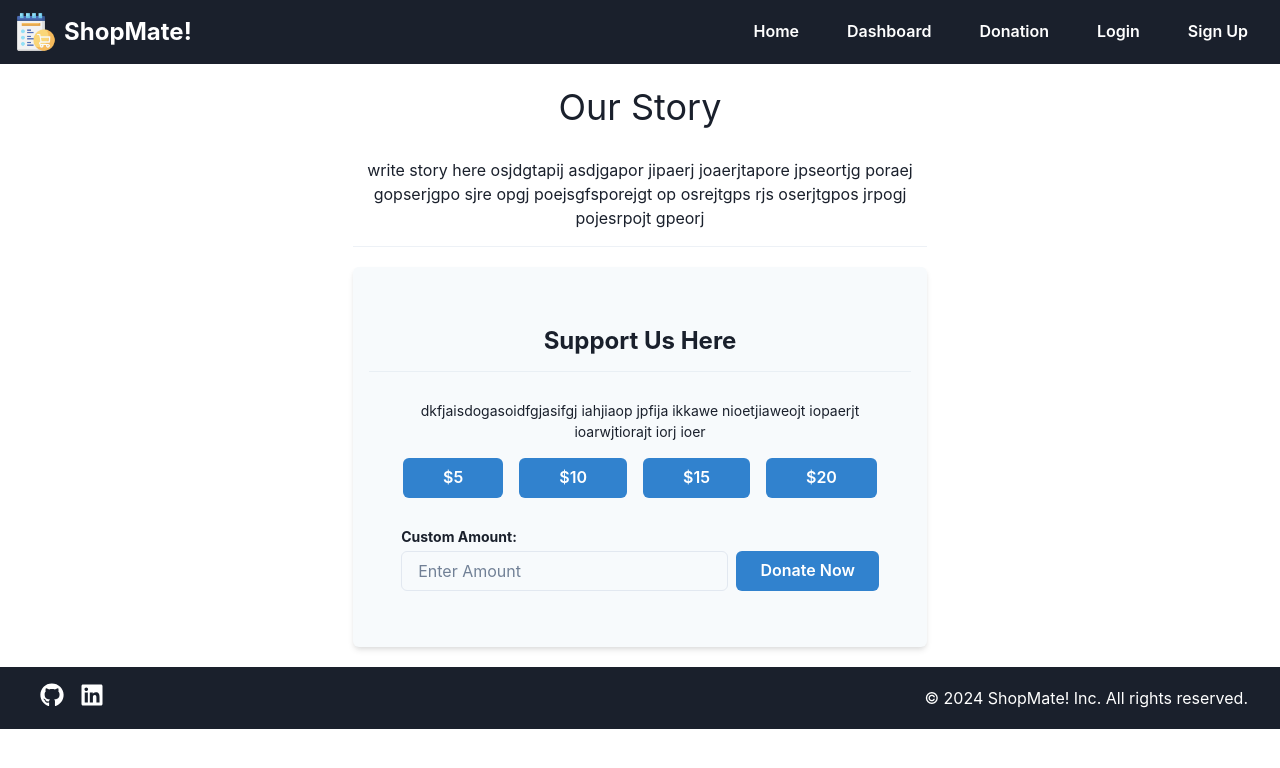
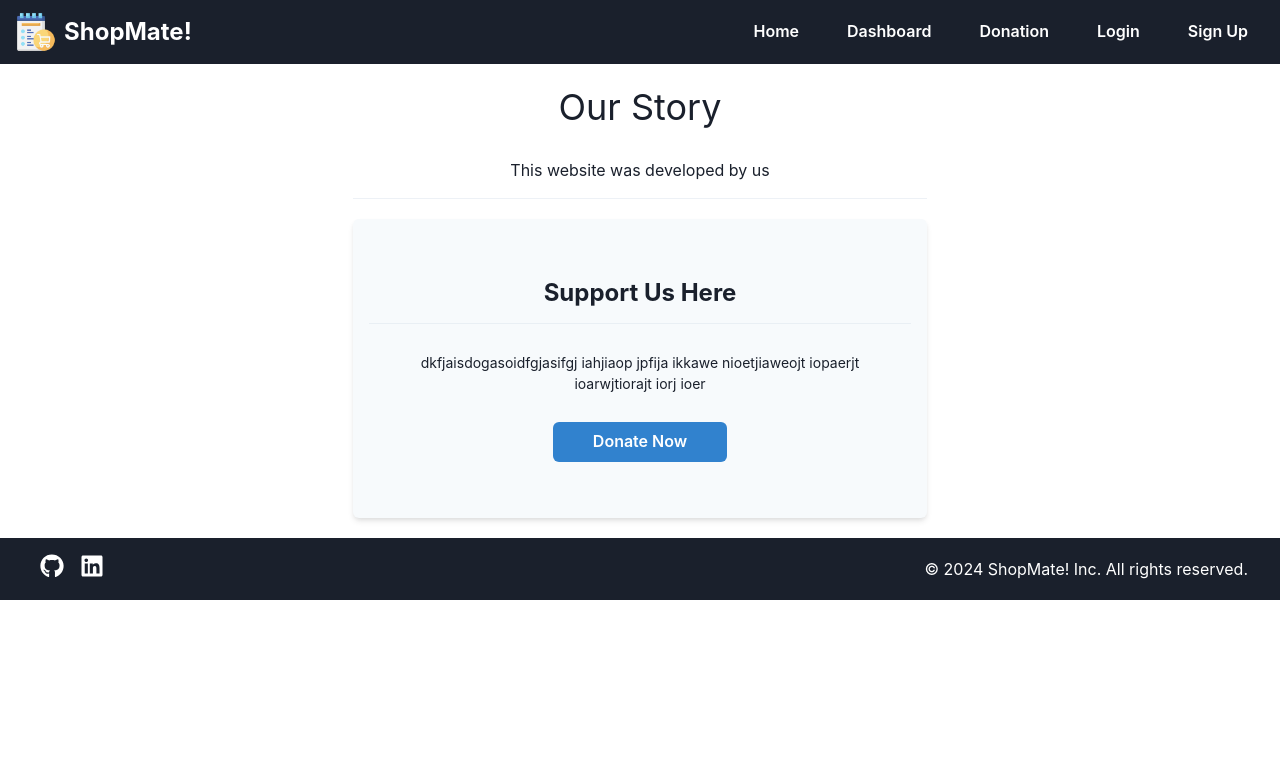
Before and after one commit to DinhN17/Shop-Mate, a React (Vite) app in the folder client/: page /donation in a window 1280 px wide. Shown: the top 768 px of the page. Built offline with nearby package versions, Linux system fonts and the light colour scheme.

Commit message:
adding stripe

```diff
--- a/client/src/pages/Donation.jsx
+++ b/client/src/pages/Donation.jsx
@@ -5,8 +5,6 @@ import { useMutation } from "@apollo/client";
 import {
   Divider,
   Button,
-  Input,
-  HStack,
   Box,
   Text,
   Flex,
@@ -33,9 +31,7 @@ const Donation = () => {
               Our Story
             </Text>
             <Text mt={2} textAlign="center" pb={4}>
-              write story here osjdgtapij asdjgapor jipaerj joaerjtapore
-              jpseortjg poraej gopserjgpo sjre opgj poejsgfsporejgt op osrejtgps
-              rjs oserjtgpos jrpogj pojesrpojt gpeorj
+              This website was developed by us
             </Text>
           </Box>
         </Flex>
@@ -62,30 +58,14 @@ const Donation = () => {
                         <Text fontSize="sm" px={6} py={2} >
                             dkfjaisdogasoidfgjasifgj iahjiaop jpfija ikkawe nioetjiaweojt iopaerjt ioarwjtiorajt iorj ioer
                         </Text>
-                        <Button colorScheme='blue' size='md' m={2} px={10}>
-                            $5
-                        </Button>
-                        <Button colorScheme='blue' size='md' m={2} px={10}>
-                            $10
-                        </Button>
-                        <Button colorScheme='blue' size='md' m={2} px={10}>
-                            $15
-                        </Button>
-                        <Button colorScheme='blue' size='md' m={2} px={10}>
-                            $20
-                        </Button>
                     </Box>
 
                     <Box px={8} pb={4}>
-                        <Text fontSize="sm" textAlign="left" pb={1} fontWeight="bold">
-                            Custom Amount:
-                        </Text>
-                        <HStack>
-                        <Input placeholder='Enter Amount' size='md'/>
+                      <a href="https://donate.stripe.com/test_3csaHN10t4Bv2TScMN">
                         <Button colorScheme='blue' size='md' px={10}>
                             Donate Now
                         </Button>
-                        </HStack>
+                        </a>
                     </Box>
                     </Box>
                 </Box>
--- a/client/src/pages/Signup.jsx
+++ b/client/src/pages/Signup.jsx
@@ -34,7 +34,7 @@ const Signup = () => {
             return;
         }
 
-        // console.log(formState);
+        console.log(formState);
 
         try {
             const { data } = await createUser({
```
